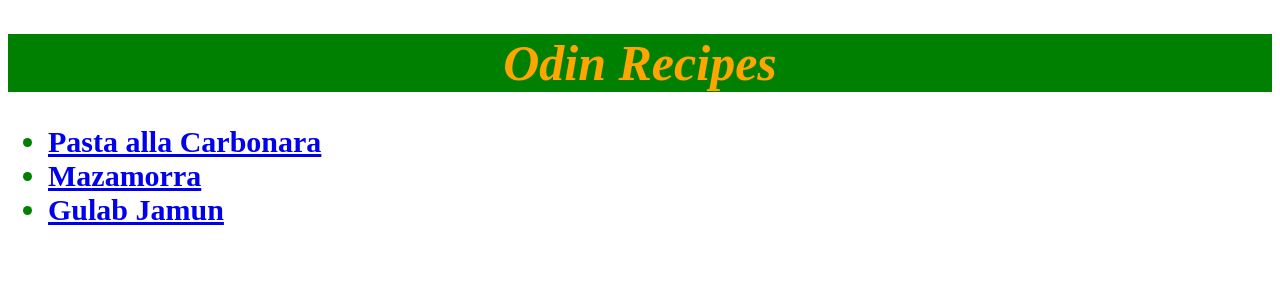
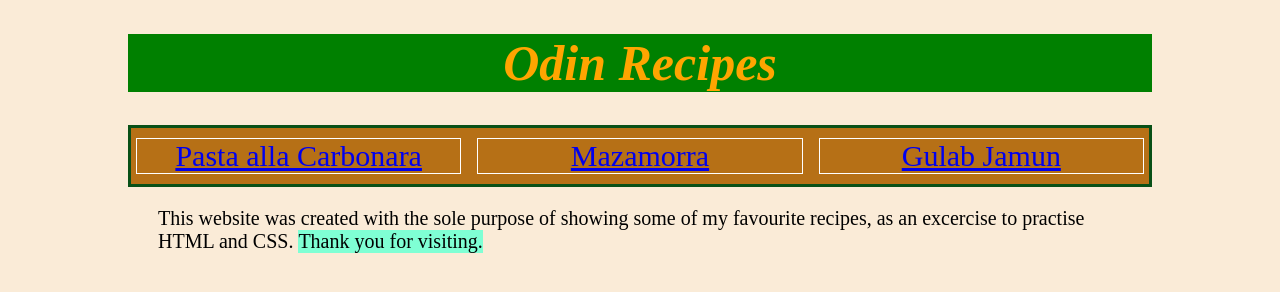
Before and after one commit to theznake/odin-recipes, a plain HTML site: page index.html in a window 1280 px wide. Drawn offline with Linux system fonts and the light colour scheme.

Commit message:
Add some styles to css stylesheet

```diff
--- a/index.html
+++ b/index.html
@@ -7,11 +7,24 @@
   </head>
   <body>
     <h1 id="title">Odin Recipes</h1>
-    <ul class="recipe-name">
-      <li><a href="recipes/pasta-alla-carbonara.html">Pasta alla Carbonara</a></li>
-      <li><a href="recipes/mazamorra.html">Mazamorra</a></li>
-      <li><a href="recipes/gulab-jamun.html">Gulab Jamun</a></li>
-    </ul>
+    <!--
+    <div>
+      <ul class="recipe-name">
+        <li class="rec"><a href="recipes/pasta-alla-carbonara.html">Pasta alla Carbonara</a></li>
+        <li class="rec"><a href="recipes/mazamorra.html">Mazamorra</a></li>
+        <li class="rec"><a href="recipes/gulab-jamun.html">Gulab Jamun</a></li>
+      </ul>
+    </div>-->
+
+    <div class="recipe-container">
+        <div class="carbonara"><a href="recipes/pasta-alla-carbonara.html">Pasta alla Carbonara</a></div>
+        <div class="mazamorra"><a href="recipes/mazamorra.html">Mazamorra</a></div>
+        <div class="gulab"><a href="recipes/gulab-jamun.html">Gulab Jamun</a></div>
+    </div>
+    <div class="text1">
+      This website was created with the sole purpose of showing some of my favourite recipes, as an excercise to practise HTML and CSS. <span>Thank you for visiting.</span>
+    </div>
+
   </body>
 
 
--- a/styles.css
+++ b/styles.css
@@ -1,5 +1,8 @@
 body {
     font-family: 'Times New Roman', Verdana, Geneva, Tahoma, sans-serif;
+    margin: auto;
+    width: 80%;
+    background-color: antiquewhite;
 }
 
 #title {
@@ -10,6 +13,14 @@ body {
     color: orange;
     font-style: italic;
 }
+
+/*.recipe-name {
+    background-color: rgb(224, 154, 61);
+    border: 2px solid rgb(6, 102, 6);
+    margin: auto;
+    height: 50px;
+    padding: 10px 10px 10px 10px;
+}*/
 
 .recipe-name,
 .generic {
@@ -38,3 +49,64 @@ body {
 .mini {
     text-indent: 3%;
 }
+
+.rec {
+    display: inline;
+    margin: 50px 50px 50px 50px;
+}
+
+.text1 {
+    font-size: 20px;
+    margin: 20px 30px 0 30px;
+}
+
+span {
+    display: inline-block;
+    background-color: aquamarine;
+}
+/*
+html {
+    box-sizing: border-box;
+  }
+  *, *:before, *:after {
+    box-sizing: inherit;
+  }
+
+  .box {
+    box-sizing: border-box;
+  }
+  */
+
+  .recipe-container {
+    background-color: #b67016;  /* Blue */
+    padding: 10px 5px;
+    display: flex;
+    /*width: 900px;*/
+    /*justify-content: space-around;*/
+    border: 3px solid rgb(8, 80, 23);
+    margin: auto;
+    flex-wrap: wrap;
+    gap: 1rem;
+  }
+
+  .recipe-container > div {
+    flex: 1;
+  }
+
+  .carbonara {
+    border: 1px solid #fff;  /* For debugging */
+    font-size: 30px;
+    text-align: center;
+  }
+
+  .mazamorra {
+    border: 1px solid #fff;  /* For debugging */
+    font-size: 30px;
+    text-align: center;
+  }
+
+  .gulab {
+    border: 1px solid #fff;  /* For debugging */
+    font-size: 30px;
+    text-align: center;
+  }
```
Also changed, not shown: recipes/gulab-jamun.html (+1 -1 lines), recipes/mazamorra.html (+1 -1 lines).
